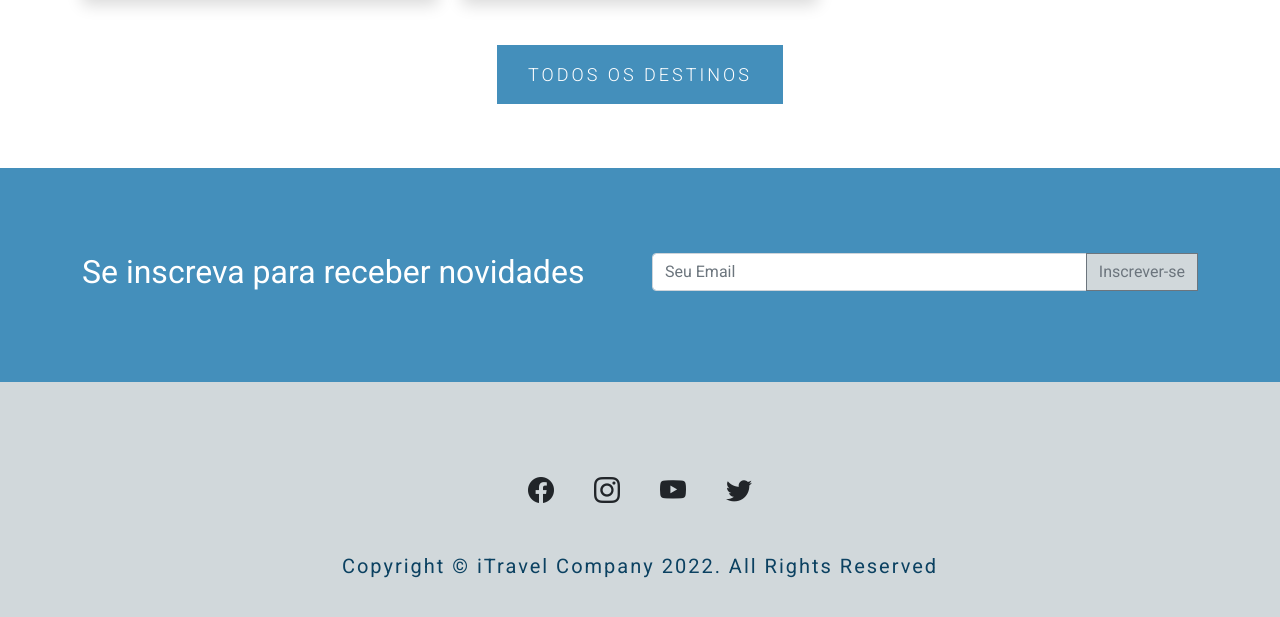
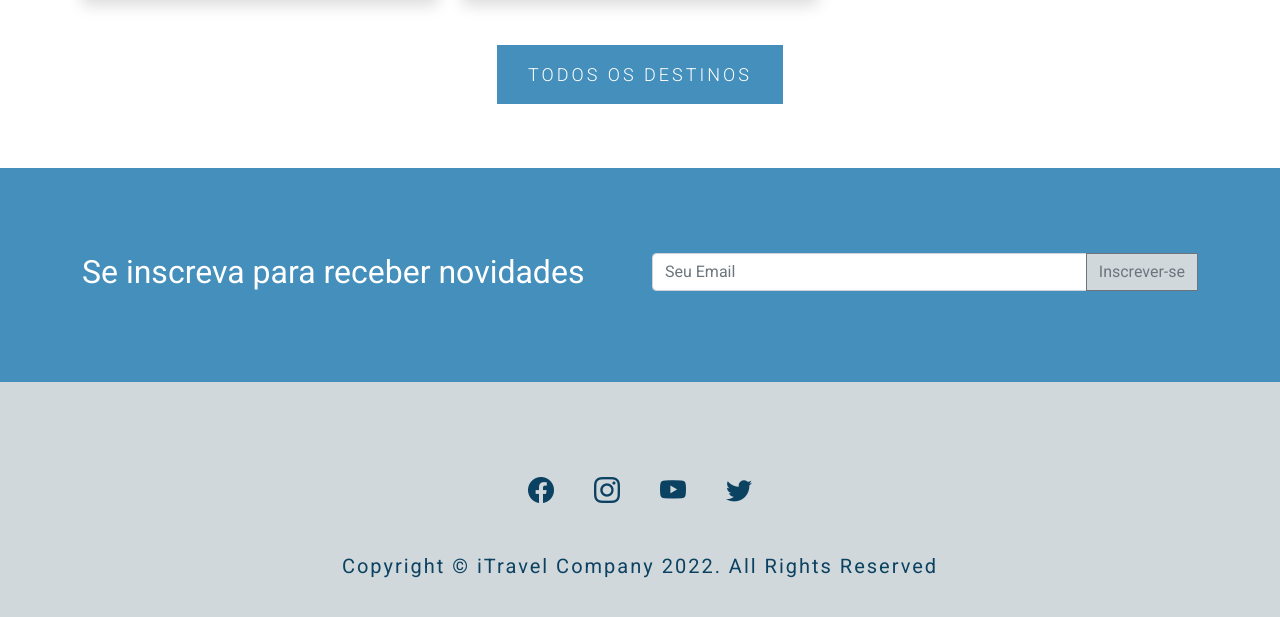
Before and after one commit to LucasMorettoRodrigues/iTravel, a plain HTML site: page index.html in a window 1280 px wide. Shown: the part 2232-2849 px from the top of the page. Drawn offline with nearby package versions, Linux system fonts and the light colour scheme.

Commit message:
add color to social icons

```diff
--- a/index.html
+++ b/index.html
@@ -240,10 +240,10 @@
     <footer class="container-fluid bg-secondary-color">
         <div class="container" id="footer">
             <div id="social-icons">
-                <i class="b bi-facebook"></i>
-                <i class="b bi-instagram"></i>
-                <i class="b bi-youtube"></i>
-                <i class="b bi-twitter"></i>
+                <i class="b bi-facebook forth-color"></i>
+                <i class="b bi-instagram forth-color"></i>
+                <i class="b bi-youtube forth-color"></i>
+                <i class="b bi-twitter forth-color"></i>
             </div>
             <p class="forth-color text-center">Copyright © iTravel Company 2022. All Rights Reserved</p>
         </div>
```
